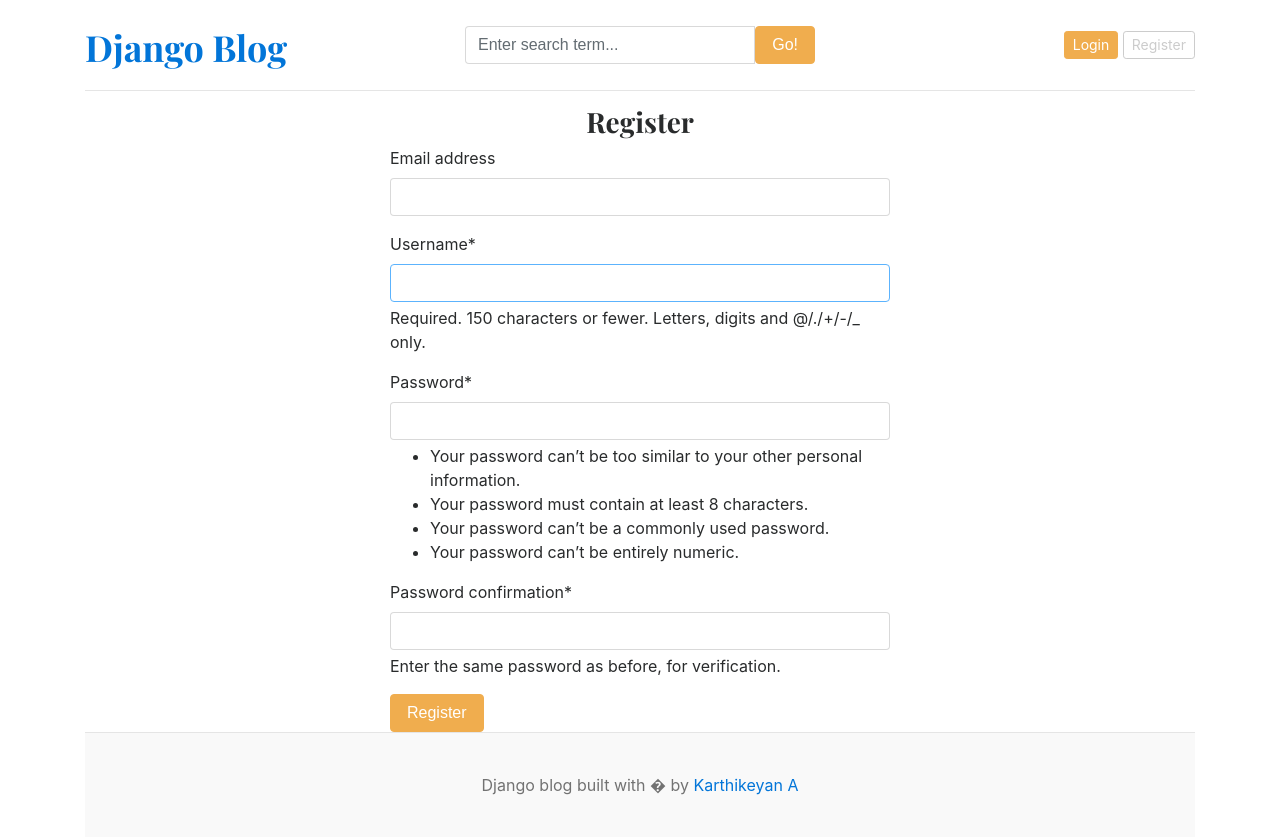
After one commit to akarthikryan/Django-Blog, a Django app: page /register/ in a window 1280 px wide. The commit adds this page. Run offline with Django 5.2, Linux system fonts and the light colour scheme; data that the repository does not hold is empty; some libraries are stand-ins or nearby versions.

Commit message:
Added Login and Register Functionality

```diff
--- /dev/null
+++ b/blog_main/forms.py
@@ -0,0 +1,7 @@
+from django.contrib.auth.models import User
+from django.contrib.auth.forms import UserCreationForm
+
+class RegistrationForm(UserCreationForm):
+    class Meta:
+        model = User
+        fields = ('email','username', 'password1', 'password2')
--- a/blog_main/settings.py
+++ b/blog_main/settings.py
@@ -33,6 +33,8 @@ ALLOWED_HOSTS = []
 INSTALLED_APPS = [
     'blogs',
     'assignments',
+    'crispy_forms',
+    'crispy_bootstrap4',
     'django.contrib.admin',
     'django.contrib.auth',
     'django.contrib.contenttypes',
@@ -128,3 +130,5 @@ STATICFILES_DIRS = [
 
 MEDIA_URL = '/media/'
 MEDIA_ROOT = BASE_DIR / 'media'
+
+CRISPY_TEMPLATE_PACK = 'bootstrap4'
--- a/blog_main/urls.py
+++ b/blog_main/urls.py
@@ -25,7 +25,12 @@ urlpatterns = [
     path('admin/', admin.site.urls),
     path('', views.home, name='home'),
     path('category/', include('blogs.urls')),
-    path('<slug:slug>/', BlogsView.blogs, name='blogs'),
+    path('blogs/<slug:slug>/', BlogsView.blogs, name='blogs'),
     # Search endpoint
     path('blogs/search/', BlogsView.search, name='search'),
+    path('register/', views.register, name='register'),
+    path('login/', views.login, name='login'),
+    path('logout/', views.logout, name='logout'),
+
+
 ] + static(settings.MEDIA_URL, document_root=settings.MEDIA_ROOT)
--- a/blog_main/views.py
+++ b/blog_main/views.py
@@ -1,5 +1,8 @@
-from django.shortcuts import render
+from django.shortcuts import render, redirect
 from blogs.models import Blog,Category
+from .forms import RegistrationForm
+from django.contrib.auth.forms import AuthenticationForm
+from django.contrib import auth
 
 from assignments.models import About
 def home(request):
@@ -19,3 +22,44 @@ def home(request):
         'about': about,
     }
     return render(request, 'home.html', context)
+
+
+def register(request):
+    if request.method == 'POST':
+        form = RegistrationForm(request.POST)
+        if form.is_valid():
+            form.save()
+            return redirect('register')
+        else:
+            print(form.errors)
+    else:
+        form = RegistrationForm()
+    context = {
+        'form': form,
+    }
+    return render(request, 'register.html', context)
+
+def login(request):
+    if request.method == 'POST':
+        form = AuthenticationForm(request, request.POST)
+        if form.is_valid():
+            username = form.cleaned_data['username']
+            password = form.cleaned_data['password']
+
+            user = auth.authenticate(username=username, password=password)
+            if user is not None:
+                auth.login(request, user)
+            return redirect('home')
+        else:
+            print(form.errors)
+    else:
+        form = AuthenticationForm()
+    context = {
+        'form': form,
+    }
+    return render(request, 'login.html', context)
+
+
+def logout(request):
+    auth.logout(request)
+    return redirect('home')
--- a/templates/base.html
+++ b/templates/base.html
@@ -28,8 +28,14 @@
           </div>
 
           <div class="col-4 d-flex justify-content-end align-items-center">
-            <a class="btn btn-sm btn-warning" href="#">Login</a> &nbsp;
-            <a class="btn btn-sm btn-outline-secondary" href="#">Register</a>
+            {% if not user.is_authenticated %}
+            <a class="btn btn-sm btn-warning" href="{% url 'login' %}">Login</a> &nbsp;
+            <a class="btn btn-sm btn-outline-secondary" href="{% url 'register' %}">Register</a>
+            {% else %}
+            <span class="me-2">Hello, {{ user }}</span>
+            &emsp;
+            <span><a href="{% url 'logout' %}">Logout</a></span>
+            {% endif %}
           </div>
         </div>
       </header>
--- /dev/null
+++ b/templates/register.html
@@ -0,0 +1,12 @@
+{% extends 'base.html' %}
+
+{% block content %}
+{% load crispy_forms_tags %}
+<h3 class="text-center">Register</h3>
+<form action="{% url 'register' %}" method="POST" style="width:500px; margin:auto;">
+    {% csrf_token %}
+    {{form | crispy }}
+    <button type="submit" class='btn btn-warning'>Register</button>
+</form>
+
+{% endblock %}
```
Also changed, not shown: templates/login.html (added, +12 -0 lines).
